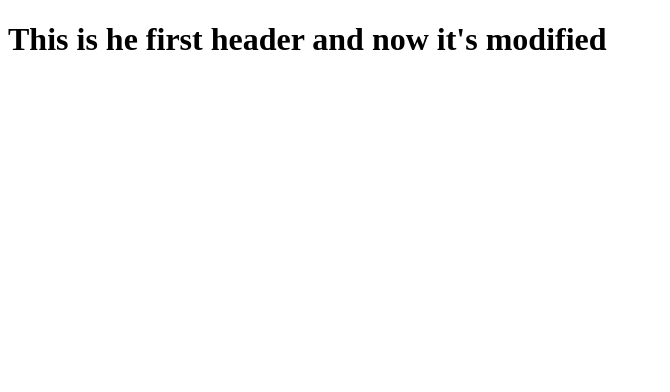
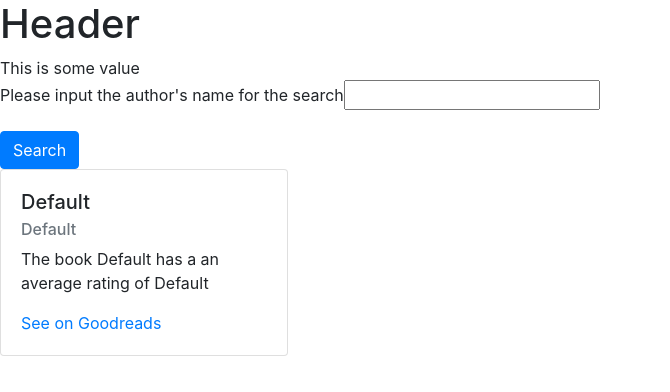
Before and after one commit to lzag/book-search, a React app: page / in a window 1280 px wide. Shown: the whole page, without its empty margins (0-670 px from the left). Built offline with nearby package versions, Linux system fonts and the light colour scheme.

Commit message:
Creates a basic initial interface and React structure

```diff
--- /dev/null
+++ b/SearchResults.js
@@ -0,0 +1,28 @@
+import React, { Component } from 'react';
+
+class SearchResults extends Component {
+  constructor(props) {
+    super(props);
+    this.state = {
+      results: [
+        { authorName: 'Default', bookTitle: 'Default', bookRating: 'Default', bookId: 'Default' },
+      ],
+    };
+  }
+
+  render() {
+    return (
+    <div className="card" style="width: 18rem;">
+      <div className="card-body">
+        <h5 className="card-title">{this.state.results.authorName</h5>
+        <h6 className="card-subtitle mb-2 text-muted">{this.state.results.bookTitle</h6>
+        <p className="card-text">{this.state.results.BookTitle} was rated on average {this.state.results.bookRating</p>
+        <a href="https://www.goodreads.com/book/show/{this.state.results.bookId}" className="card-link">
+        </a>
+      </div>
+    </div>
+)
+  }
+}
+
+export default SearchResults;
--- a/src/index.html
+++ b/src/index.html
@@ -5,6 +5,6 @@
     <title>How to set up React, Webpack, and Babel</title>
 </head>
 <body>
-<div id="form"></div>
+<div id="main"></div>
 </body>
 </html>
--- a/src/index.js
+++ b/src/index.js
@@ -1,7 +1,6 @@
 import ReactDom from 'react-dom';
 import React from 'react';
-import Header from './js/components/Header';
+import App from './js/components/App';
+import 'bootstrap/dist/css/bootstrap.min.css';
 
-alert('Hey this is loaded');
-ReactDom.render(<Header />, document.getElementById('form'));
-console.log('executed');
+ReactDom.render(<App />, document.getElementById('main'));
--- /dev/null
+++ b/src/js/components/App.js
@@ -0,0 +1,26 @@
+import React, { Component } from 'react';
+import Header from './Header';
+import Form from './Form';
+
+import { MyProvider } from './Context';
+
+class App extends Component {
+  constructor() {
+    super();
+    this.value = {
+      someValue: 'Test value',
+    };
+  }
+  render() {
+    return (
+      <MyProvider>
+        <div>
+          <Header />
+          <Form />
+        </div>
+      </MyProvider>
+    );
+  }
+}
+
+export default App;
--- /dev/null
+++ b/src/js/components/Context.js
@@ -0,0 +1,23 @@
+import React from 'react';
+
+const ThemeContext = React.createContext('Hello');
+
+export class MyProvider extends React.Component {
+  constructor() {
+    super();
+    this.state = {
+      someValue: 'This is some value',
+    };
+  }
+
+  render() {
+    console.log(this.state);
+    return (
+      <ThemeContext.Provider value={this.state}>
+        {this.props.children}
+      </ThemeContext.Provider>
+    );
+  }
+}
+
+export const Consumer = ThemeContext.Consumer;
--- /dev/null
+++ b/src/js/components/Form.js
@@ -0,0 +1,30 @@
+import React, { Component } from 'react';
+import SearchInput from './SearchInput';
+import SearchResults from './SearchResults';
+import SearchButton from './SearchButton';
+import axios from 'axios';
+
+class Form extends Component {
+  constructor() {
+    super();
+  }
+  onSubmitHandler(e) {
+    e.preventDefault();
+    instance
+      .get('https://jsonplaceholder.typicode.com/posts/1')
+      .then((results) => {
+        console.log(results);
+      });
+  }
+  render() {
+    return (
+      <form onSubmit={this.onSubmitHandler}>
+        <SearchInput />
+        <SearchButton />
+        <SearchResults />
+      </form>
+    );
+  }
+}
+
+export default Form;
--- a/src/js/components/Header.js
+++ b/src/js/components/Header.js
@@ -1,13 +1,22 @@
 import React, { Component } from 'react';
 import ReactDom from 'react-dom';
+import { Consumer } from './Context';
 
 class Header extends Component {
-	render() {
-		return (
-		<h1>This is he first header and now it's modified
-  	</h1>
-		)
-}
+  render() {
+    return (
+      <Consumer>
+        {(value) => {
+          return (
+            <div>
+              <h1>Header</h1>
+              <div>{value.someValue}</div>
+            </div>
+          );
+        }}
+      </Consumer>
+    );
+  }
 }
 
 export default Header;
--- /dev/null
+++ b/src/js/components/SearchButton.js
@@ -0,0 +1,22 @@
+import React, { Component } from 'react';
+
+class SearchButton extends Component {
+  constructor() {
+    super();
+    this.state = {};
+  }
+
+  search(e) {
+    console.log('Search button just got clicked');
+  }
+
+  render() {
+    return (
+      <button className="btn btn-primary" onClick={this.search}>
+        Search
+      </button>
+    );
+  }
+}
+
+export default SearchButton;
--- /dev/null
+++ b/src/js/components/SearchInput.js
@@ -0,0 +1,20 @@
+import React, { Component } from 'react';
+
+class SearchInput extends Component {
+  componentDidUpdate() {
+    console.log('The input has been updated...');
+  }
+
+  render() {
+    return (
+      <div className="form-group">
+        <label htmlFor="author-search-form">
+          Please input the author's name for the search
+        </label>
+        <input id="author-search-form" type="text" />
+      </div>
+    );
+  }
+}
+
+export default SearchInput;
--- /dev/null
+++ b/src/js/components/SearchResults.js
@@ -0,0 +1,52 @@
+import React, { Component } from 'react';
+
+class SearchResults extends Component {
+  constructor(props) {
+    super(props);
+    this.state = {
+      results: [
+        {
+          key: 12345,
+          authorName: 'Default',
+          bookTitle: 'Default',
+          bookRating: 'Default',
+        },
+      ],
+    };
+  }
+
+  render() {
+    return (
+      <React.Fragment>
+        {this.state.results.map((result) => {
+          return (
+            <div key={result.key} className="card" style={style}>
+              <div className="card-body">
+                <h5 className="card-title">{result.authorName}</h5>
+                <h6 className="card-subtitle mb-2 text-muted">
+                  {result.bookTitle}
+                </h6>
+                <p className="card-text">
+                  The book {result.bookTitle} has a an average rating of{' '}
+                  {result.bookRating}
+                </p>
+                <a
+                  href="https://www.goodreads.com/book/show/{result.key}"
+                  className="card-link"
+                >
+                  See on Goodreads
+                </a>
+              </div>
+            </div>
+          );
+        })}
+      </React.Fragment>
+    );
+  }
+}
+
+const style = {
+  width: '18rem',
+};
+
+export default SearchResults;
--- a/webpack.config.js
+++ b/webpack.config.js
@@ -17,10 +17,16 @@ module.exports = {
           loader: 'html-loader',
         },
       },
+      {
+        test: /\.css$/,
+        use: ['style-loader', 'css-loader'],
+      },
     ],
   },
-plugins: [new HtmlWebpackPlugin(
-	{template: "./src/index.html",
-	filename: "index.html"}
-)]
+  plugins: [
+    new HtmlWebpackPlugin({
+      template: './src/index.html',
+      filename: 'index.html',
+    }),
+  ],
 };
```
Also changed, not shown: package.json (+10 -1 lines), src/controllers/Api.js (added, +11 -0 lines), .babelrc, 3 other files.
